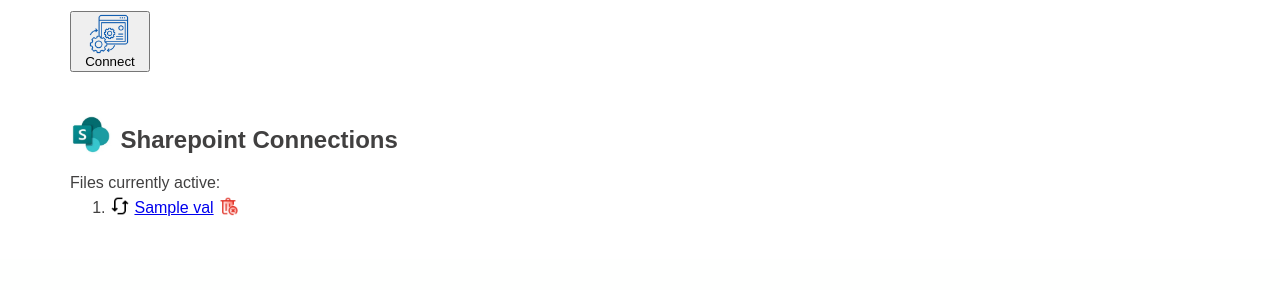
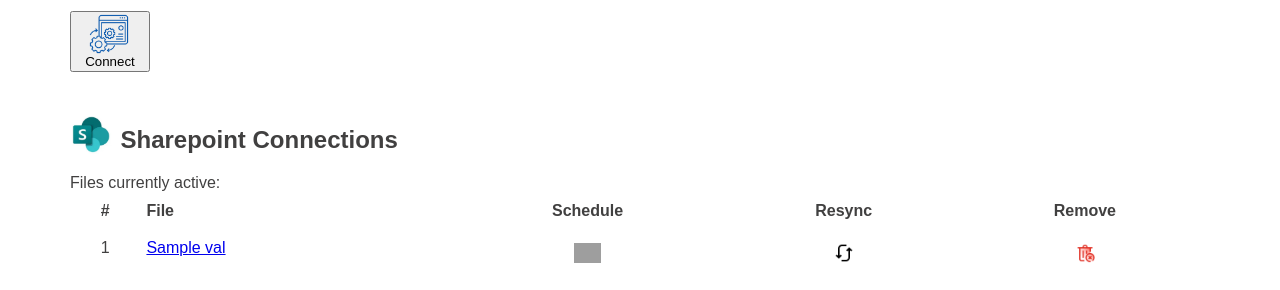
Before and after one commit to Fz96tw/excelread, a Flask app: template templates/form.html in a window 1280 px wide. Shown: the part 541-831 px from the top of the page. Before the commit the page ends 757 px from the top, so only its background shows below. Run offline with Flask 3, Linux system fonts and the light colour scheme; the template is opened without the code that fills it: most values are stand-ins (such as "Sample title", 1, 10 or a date in 2020); grey boxes marked "Sample" are stand-in pictures; grey boxes are pictures that could not be loaded.

Commit message:
add sharepoint section into tabular layout

```diff
--- a/templates/form.html
+++ b/templates/form.html
@@ -212,26 +212,67 @@
                 Sharepoint Connections
             </h2>
             <p class="sync-desc">Files currently active:</p>
-            <ol>
+
+            <table style="border-collapse: collapse; width: 100%;">
+                <thead>
+                    <tr>
+                        <th style="text-align:center; padding:6px;">#</th>
+                        <th style="text-align:left; padding:6px;">File</th>
+                        <th style="text-align:center; padding:6px;">Schedule</th>
+                        <th style="text-align:center; padding:6px;">Resync</th>
+                        <th style="text-align:center; padding:6px;">Remove</th>
+                    </tr>
+                </thead>
+                <tbody>
                     {% for val in bar_values %}
-            <li>
-                <form method="POST" style="display:inline;">
+                    <tr>
+                        <!-- Row number -->
+                        <td style="text-align:center; padding:6px;">
+                            {{ loop.index }}
+                        </td>
+
+                        <!-- File link -->
+                        <td style="padding:6px;">
+                            <a href="{{ val }}" target="_blank">{{ val }}</a>
+                        </td>
+
+                        <!-- Schedule button -->
+                        <td style="text-align:center; padding:6px;">
+                            <form method="POST">
+                                <input type="hidden" name="schedule_bar" value="{{ val }}">
+                                <button type="submit" onclick="return confirm('Schedule {{ val }}?')"
+                                    style="border:none; background:none; cursor:pointer;">
+                                    <img src="/static/schedule-icon.png" alt="Schedule" style="height:20px; vertical-align:middle;">
+                                </button>
+                            </form>
+                        </td>
+
+                        <!-- Resync button -->
+                        <td style="text-align:center; padding:6px;">
+                            <form method="POST">
                                 <input type="hidden" name="resync_bar" value="{{ val }}">
                                 <button type="submit" onclick="return confirm('Resync {{ val }}?')"
-                        style="border:none; background:none; padding:0; margin:0; cursor:pointer; outline:none;">
-                        <img src="/static/sync-icon.png" alt="Delete" style="height:20px; vertical-align:bottom;">
+                                    style="border:none; background:none; cursor:pointer;">
+                                    <img src="/static/sync-icon.png" alt="Resync" style="height:20px; vertical-align:middle;">
                                 </button>
                             </form>
-                 <a href="{{ val }}" target="_blank">{{ val }}</a>
-                <form method="POST" style="display:inline;">
+                        </td>
+
+                        <!-- Remove button -->
+                        <td style="text-align:center; padding:6px;">
+                            <form method="POST">
                                 <input type="hidden" name="remove_bar" value="{{ val }}">
                                 <button type="submit" onclick="return confirm('Remove {{ val }}?')"
-                        style="border:none; background:none; padding:0; margin:0; cursor:pointer; outline:none;">
-                    <img src="/static/delete-icon.png" alt="Delete" style="height:20px; vertical-align:bottom;">
-                </button>            </form>
-        </li>
+                                    style="border:none; background:none; cursor:pointer;">
+                                    <img src="/static/delete-icon.png" alt="Delete" style="height:20px; vertical-align:middle;">
+                                </button>
+                            </form>
+                        </td>
+                    </tr>
                     {% endfor %}
-            </ol>
+                </tbody>
+            </table>
+
         </div>
 
         <!-- Log Section -->
```
Lines whose indentation alone changed are shown as unchanged.
